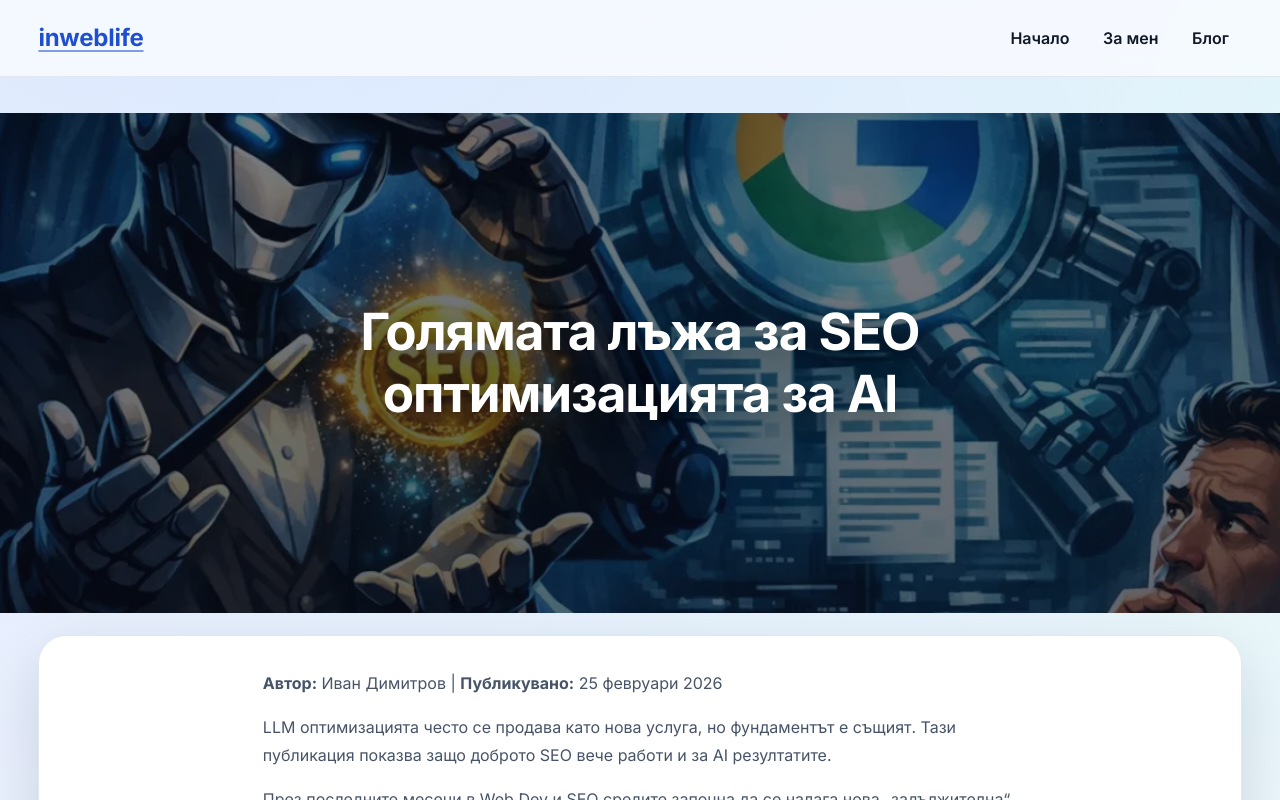
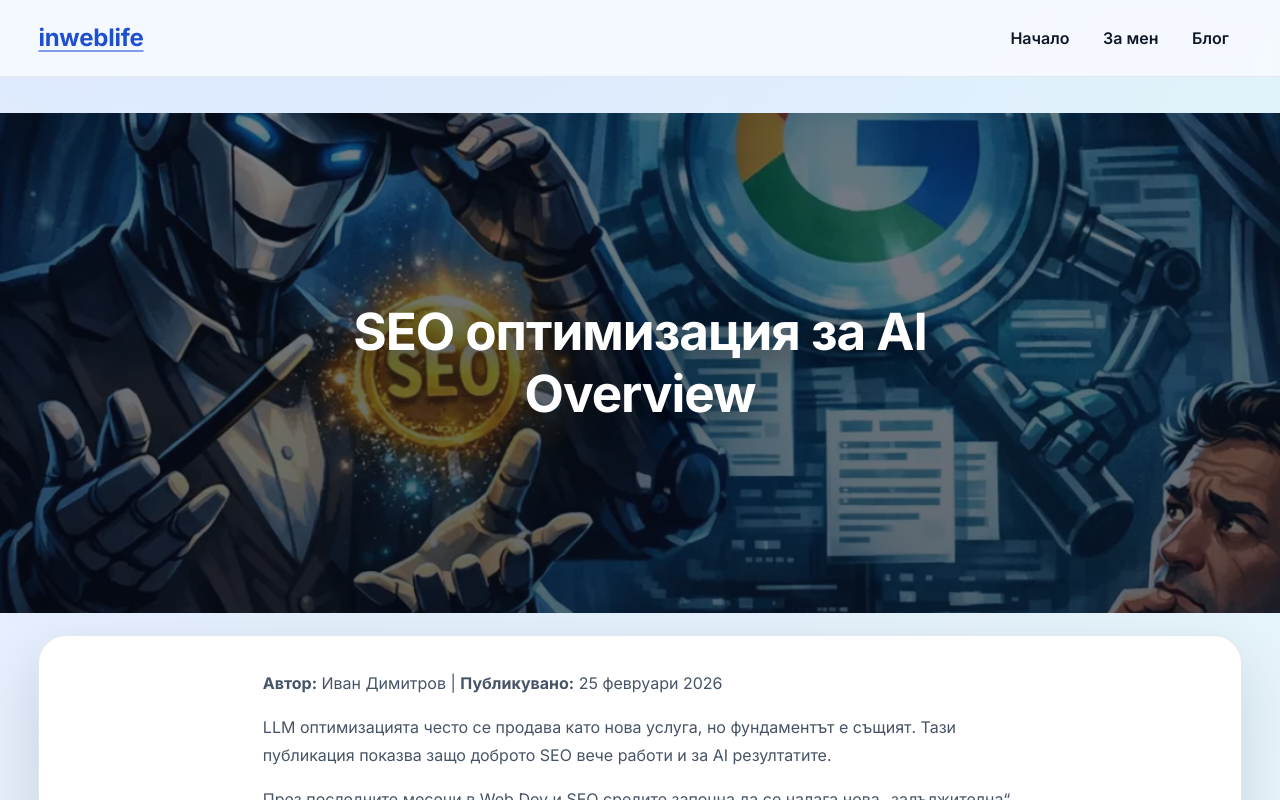
Before and after one commit to inweblife/inweblife, a Next.js app: page /ai-seo-lie in a window 1280 px wide. Shown: the top 800 px of the page. Built offline with nearby package versions, Linux system fonts and the light colour scheme; no server answers.

Commit message:
Update ai-seo-lie.js

```diff
--- a/pages/ai-seo-lie.js
+++ b/pages/ai-seo-lie.js
@@ -11,9 +11,9 @@ import { SITE_URL } from "../lib/config";
 const articleSchema = {
   "@context": "https://schema.org",
   "@type": "Article",
-  headline: "Голямата лъжа за SEO оптимизацията за AI",
+  headline: "SEO оптимизация за AI Overview",
   description:
-    "LLM оптимизацията е мит. Разбери защо доброто SEO вече те позиционира и в AI резултатите без излишен бюджет.",
+    "Как AI агентите намират и цитират сайтове в реално време и защо доброто SEO е единственото условие да се появите в Google AI Overview.",
   image: [`${SITE_URL}/og/ai-seo-lie-og.png`],
   author: {
     "@type": "Person",
@@ -43,7 +43,7 @@ const breadcrumbSchema = {
     {
       "@type": "ListItem",
       position: 3,
-      name: "Голямата лъжа за SEO оптимизацията за AI",
+      name: "SEO оптимизация за AI Overview",
       item: `${SITE_URL}/ai-seo-lie`,
     },
   ],
@@ -53,9 +53,9 @@ const AiSeoLie = () => {
   return (
     <>
       <SeoHead
-        title="Голямата лъжа за SEO оптимизацията за AI | inweblife"
+        title="SEO оптимизация за AI Overview | inweblife"
         description="LLM оптимизацията е мит. Разбери защо доброто SEO вече те позиционира и в AI резултатите без излишен бюджет."
-        keywords="SEO за AI, LLM оптимизация, ChatGPT SEO, Gemini, Perplexity, AI Overviews, техническо SEO"
+        keywords="SEO оптимизация за AI, Google AI Overview, как да се появя в AI Overview, LLM оптимизация, GEO оптимизация"
         path="/ai-seo-lie"
         image="/og/ai-seo-lie-og.png"
         imageAlt="Визуална метафора за AI hype и SEO"
@@ -74,7 +74,7 @@ const AiSeoLie = () => {
       </SeoHead>
 
       <main className={styles.main} id="main-content">
-        <section className={styles.heroBanner} aria-label="Голямата лъжа за SEO оптимизацията за AI">
+        <section className={styles.heroBanner} aria-label="SEO оптимизация за AI Overview">
           <Image
             src="/about-the-hype.webp"
             alt="Визуална метафора за AI hype и SEO"
@@ -84,7 +84,7 @@ const AiSeoLie = () => {
             className={styles.heroImage}
           />
           <div className={styles.heroOverlay}>
-            <h1>Голямата лъжа за SEO оптимизацията за AI</h1>
+            <h1>SEO оптимизация за AI Overview</h1>
           </div>
         </section>
 
@@ -214,6 +214,37 @@ const AiSeoLie = () => {
               {" "}— и обясняват защо инвестицията в качество носи ползи едновременно в органичното
               и платеното търсене.
             </p>
+            <h2>Как AI агентите намират и цитират сайтове в реално време</h2>
+            <h3>От заявката на потребителя до отговора — как работи процесът стъпка по стъпка</h3>
+            <p>
+              Когато потребител зададе въпрос в Google AI Overview, Perplexity или ChatGPT с активирано
+              търсене, AI агентът не отговаря от паметта си. Той изпраща заявки в реално време към
+              индексите на търсачките — основно Google и Bing. Тази заявка не е просто едно търсене.
+              Агентът я разклонява на няколко по-малки под-заявки, всяка от които покрива различен
+              аспект на въпроса.
+            </p>
+            <p>
+              За всяка под-заявка агентът взима най-релевантните резултати от индекса, отива до
+              съответните сайтове, прочита реалното съдържание на страниците и след това синтезира
+              обобщен отговор. Едва тогава потребителят вижда резултата — с цитирани източници.
+              Целият процес се случва за секунди, но включва реално обхождане на живи страници.
+            </p>
+            <h3>Защо доброто SEO е единственото условие да те намери AI агентът</h3>
+            <p>
+              От описания процес следва едно просто заключение: ако сайтът ви е индексиран в Google
+              и се класира добре за дадена тема, AI агентът ще го намери, ще го прочете и ще го
+              цитира. Не е нужна отделна „AI оптимизация". Агентът не работи с тайни списъци от
+              „AI-приятелски&rdquo; сайтове. Той работи с индекса на търсачките — същия индекс,
+              за който правите SEO.
+            </p>
+            <p>
+              Обратното също е вярно: ако сайтът не се вижда в SERP, AI агентът няма как да го
+              намери. Никакъв „AI пакет&rdquo; не може да компенсира липсата на органична видимост,
+              защото агентът просто не стига до сайтове, които не са в индекса.
+            </p>
+          </section>
+
+          <section>
             <h2>Как изглежда &bdquo;AI SEO пакетът&ldquo; на практика в България?</h2>
             <p>
               На практика в България често се продава „AI SEO пакет“, който всъщност съдържа
@@ -245,7 +276,7 @@ const AiSeoLie = () => {
 
           <RelatedPosts currentHref="/ai-seo-lie" styles={styles} />
 
-          <ShareButtons path="/ai-seo-lie" title="Голямата лъжа за SEO оптимизацията за AI" styles={styles} />
+          <ShareButtons path="/ai-seo-lie" title="SEO оптимизация за AI Overview" styles={styles} />
 
           <PostNavigation currentHref="/ai-seo-lie" styles={styles} />
         </article>
```
